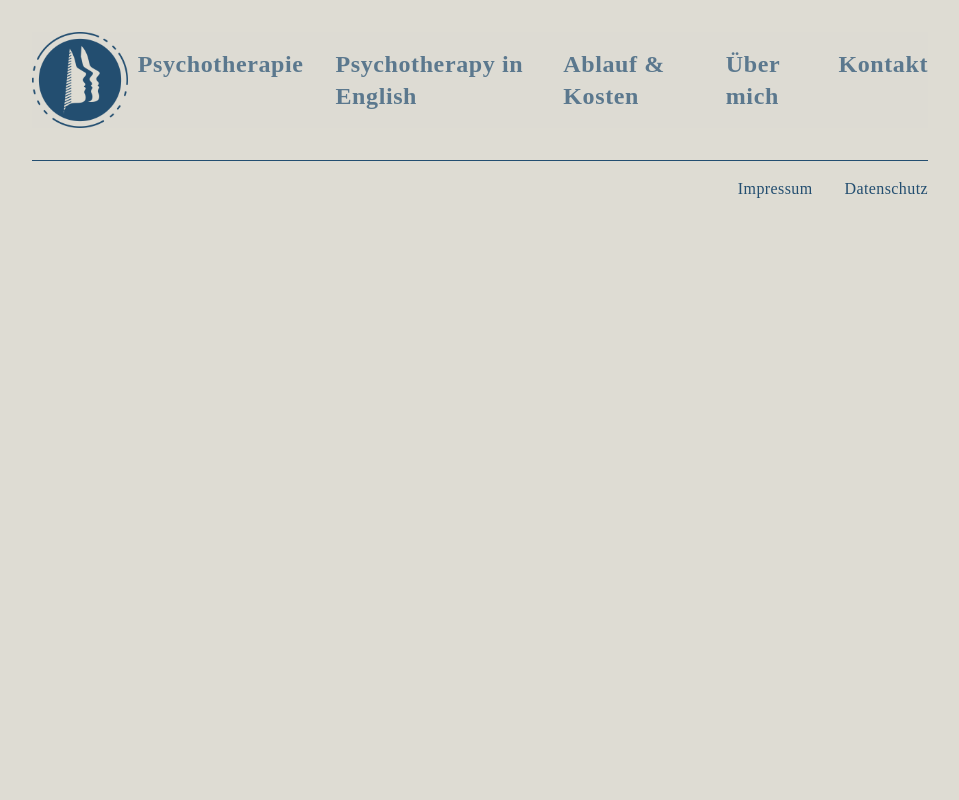
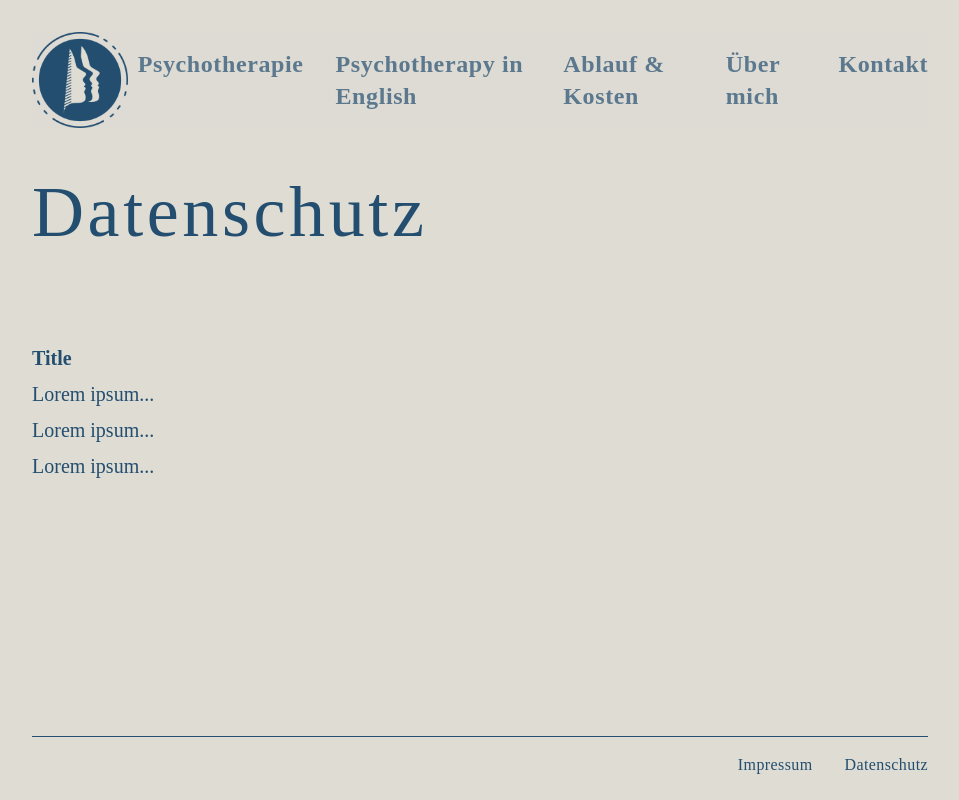
Before and after one commit to liamtlr/cattarius-psychotherapie, a Nuxt app: page /datenschutz in a window 1280 px wide. Shown: the whole page, without its empty margins (160-1119 px from the left). Built offline with nearby package versions, Linux system fonts and the light colour scheme; a web font is replaced by a local one.

Commit message:
add footer link content

```diff
--- /dev/null
+++ b/pages/datenschutz.vue
@@ -0,0 +1,26 @@
+<template>
+  <content-wrapper title="Datenschutz">
+    <h2>Title</h2>
+    <p>
+      Lorem ipsum...
+    </p>
+    <p>
+      Lorem ipsum...
+    </p>
+    <p>
+      Lorem ipsum...
+    </p>
+  </content-wrapper>
+</template>
+
+<script setup>
+  useHead({
+    title: 'Datenschutz',
+    meta: [
+      {
+        name: 'description',
+        content: 'Wie Ihr Daten beschutz wird',
+      },
+    ],
+  })
+</script>
--- /dev/null
+++ b/pages/impressum.vue
@@ -0,0 +1,26 @@
+<template>
+  <content-wrapper title="Impressum">
+    <h2>Title</h2>
+    <p>
+      Lorem ipsum...
+    </p>
+    <p>
+      Lorem ipsum...
+    </p>
+    <p>
+      Lorem ipsum...
+    </p>
+  </content-wrapper>
+</template>
+
+<script setup>
+  useHead({
+    title: 'Impressum',
+    meta: [
+      {
+        name: 'description',
+        content: 'Untershiedlicher legale Sachen',
+      },
+    ],
+  })
+</script>
```
